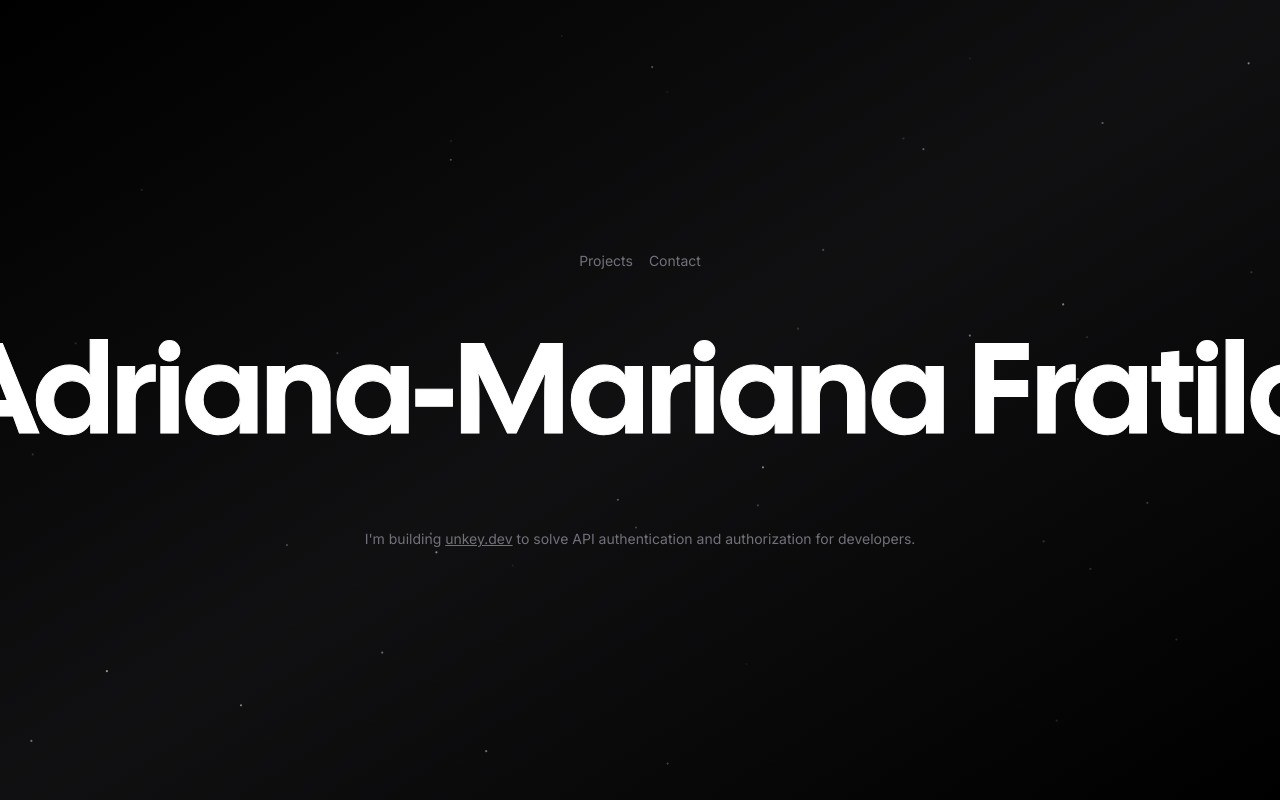
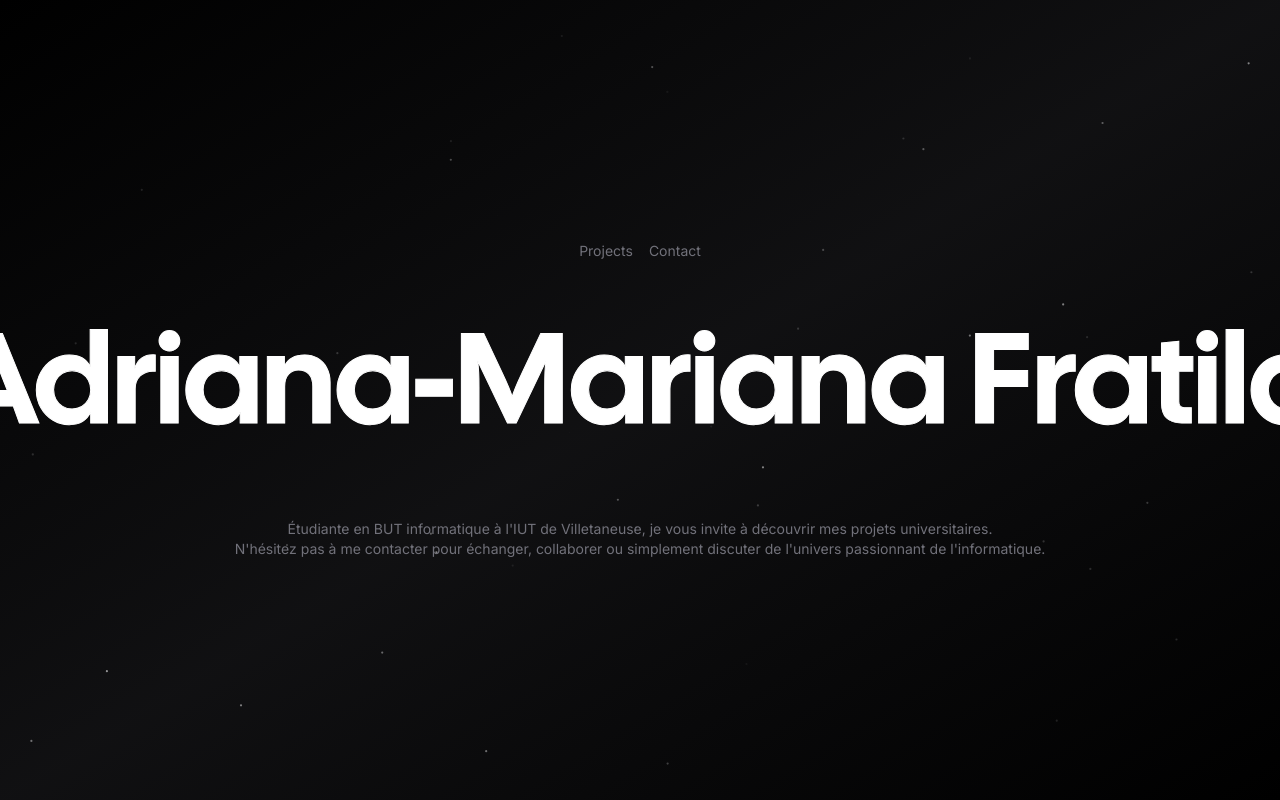
Before and after one commit to Adriana-Fratila/nextjs-portfolio-pageview-counter, a Next.js app: page / in a window 1280 px wide. Built offline with nearby package versions, Linux system fonts and the light colour scheme; no server answers; what tailwindcss-debug-screens would draw is missing.

Commit message:
Update page.tsx

```diff
--- a/app/page.tsx
+++ b/app/page.tsx
@@ -35,14 +35,8 @@ export default function Home() {
       <div className="hidden w-screen h-px animate-glow md:block animate-fade-right bg-gradient-to-r from-zinc-300/0 via-zinc-300/50 to-zinc-300/0" />
       <div className="my-16 text-center animate-fade-in">
         <h2 className="text-sm text-zinc-500 ">
-          I'm building{" "}
-          <Link
-            target="_blank"
-            href="https://unkey.dev"
-            className="underline duration-500 hover:text-zinc-300"
-          >
-            unkey.dev
-          </Link> to solve API authentication and authorization for developers.
+          Étudiante en BUT informatique à l'IUT de Villetaneuse, je vous invite à découvrir mes projets universitaires.<br></br>
+          N'hésitez pas à me contacter pour échanger, collaborer ou simplement discuter de l'univers passionnant de l'informatique.
         </h2>
       </div>
     </div>
```
